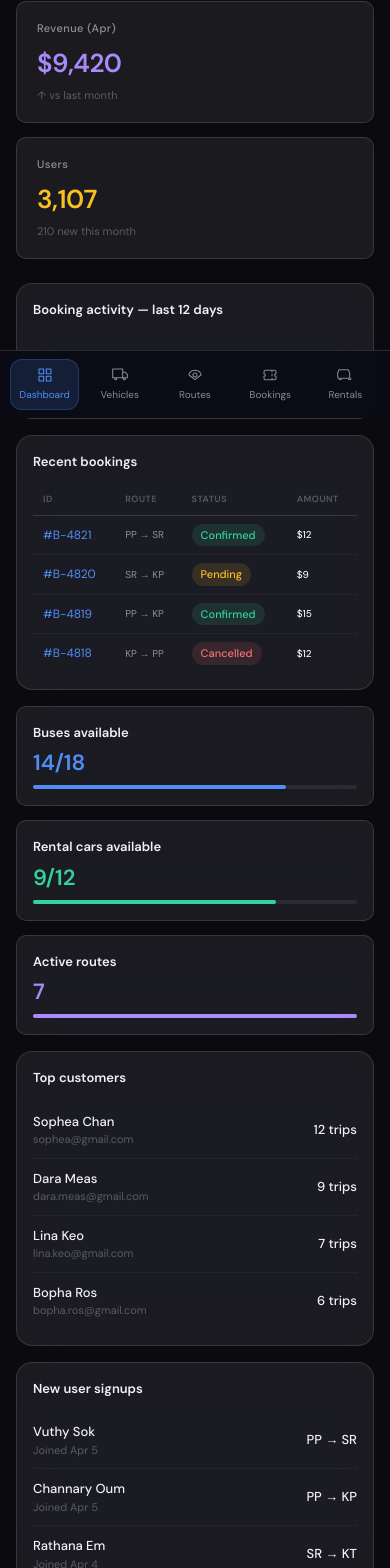
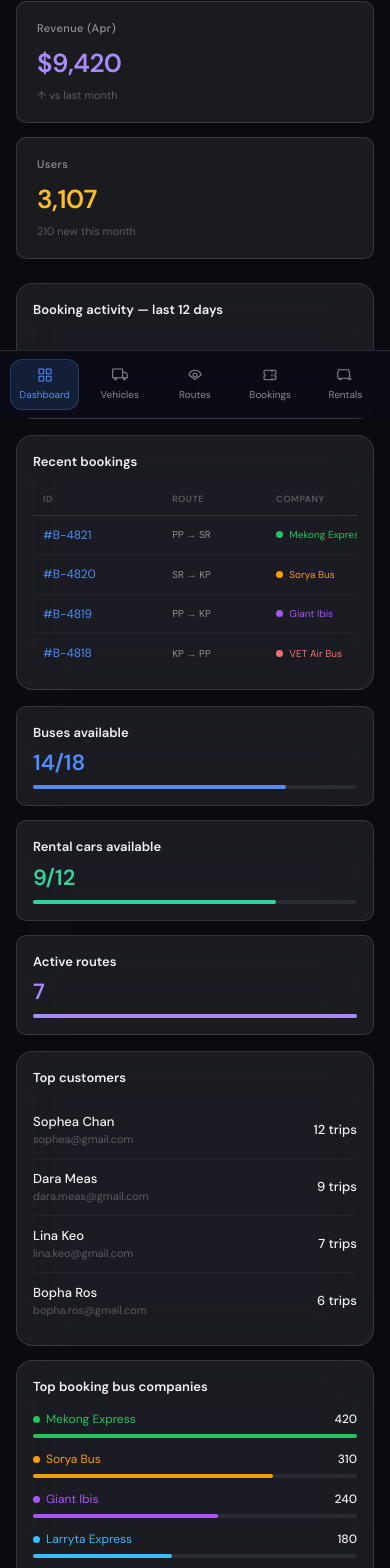
Before and after one commit to Mongkol7/Bus-Car-Booking-Car-Rental-System, a React (Vite) app: page /admin in a window 390 px wide. Shown: the part 426-1994 px from the top of the page. Built offline with nearby package versions, Linux system fonts and the light colour scheme; sample sign-in values are in the browser's storage; a web font is replaced by a local one.

Commit message:
Update admin reports layout and mobile table scroll

```diff
--- a/src/Admin.jsx
+++ b/src/Admin.jsx
@@ -122,6 +122,8 @@ const css = `
   .metric-sub { font-size: 11px; color: var(--text-3); margin-top: 4px; }
   .metric-dot { width: 6px; height: 6px; border-radius: 50%; display: inline-block; margin-right: 5px; }
 
+  .chart-scroll { width: 100%; overflow-x: auto; -webkit-overflow-scrolling: touch; }
+
   /* GRID 2 */
   .grid2 { display: grid; grid-template-columns: 1fr 1fr; gap: 16px; margin-bottom: 16px; }
   .grid3 { display: grid; grid-template-columns: 1fr 1fr 1fr; gap: 14px; }
@@ -409,6 +411,7 @@ const css = `
   @media (max-width: 1024px) {
     .metrics { grid-template-columns: repeat(2, 1fr); }
     .grid2 { grid-template-columns: 1fr; }
+    .grid2 .card { overflow-x: hidden; }
     .grid3 { grid-template-columns: 1fr; }
     .car-grid { grid-template-columns: repeat(2, 1fr); }
   }
@@ -429,6 +432,10 @@ const css = `
     .metrics { grid-template-columns: 1fr; }
     .car-grid { grid-template-columns: 1fr; }
     table { font-size: 11px; table-layout: auto; width: 100%; white-space: nowrap; }
+    .table-wrap { width: 100%; max-width: 100%; overflow-x: auto; -webkit-overflow-scrolling: touch; }
+    .table-wrap table { min-width: 700px; }   /* ← wider to fit Company column */
+    .chart-scroll { overflow-x: auto; -webkit-overflow-scrolling: touch; }
+    .chart-scroll .chart-row { min-width: 480px; }
     thead th { padding: 8px 10px; white-space: nowrap; overflow: visible; text-overflow: clip; }
     td { padding: 8px 10px; white-space: nowrap; overflow: visible; text-overflow: clip; }
     td > div { display: inline; }
@@ -501,6 +508,17 @@ const NAV = [
   { id: 'reports', label: 'Reports', icon: 'chart' },
 ];
 
+const companyMeta = {
+  'Mekong Express': { color: '#22c55e', bg: 'rgba(34,197,94,0.16)' },
+  'Sorya Bus': { color: '#f59e0b', bg: 'rgba(245,158,11,0.16)' },
+  'Giant Ibis': { color: '#a855f7', bg: 'rgba(168,85,247,0.16)' },
+  'Larryta Express': { color: '#38bdf8', bg: 'rgba(56,189,248,0.16)' },
+  'VET Air Bus': { color: '#f87171', bg: 'rgba(248,113,113,0.16)' },
+  'Capitol Tours': { color: '#60a5fa', bg: 'rgba(96,165,250,0.16)' },
+};
+const getCompanyMeta = (name) =>
+  companyMeta[name] || { color: 'var(--text-2)', bg: 'rgba(255,255,255,0.06)' };
+
 // ── SIDEBAR ────────────────────────────────────────────────────────────────────
 function Sidebar({ active, setActive, onLogout }) {
   return (
@@ -527,7 +545,7 @@ function Sidebar({ active, setActive, onLogout }) {
       </div>
       <div className="nav-section">
         <div className="nav-label">Manage</div>
-        {NAV.slice(1).filter((n) => n.id !== 'reports').map((n) => (
+        {NAV.slice(1).map((n) => (
           <div
             key={n.id}
             className={`nav-item ${active === n.id ? 'active' : ''}`}
@@ -600,6 +618,7 @@ function Dashboard() {
       <div className="grid2">
           <div className="card observe-animate">
             <div className="sec-title">Booking activity — last 12 days</div>
+            <div className="chart-scroll">
               <div className="chart-row chart-animate observe-animate">
                 {bars.map((h, i) => (
                   <div
@@ -609,6 +628,7 @@ function Dashboard() {
                   />
                 ))}
               </div>
+            </div>
           <div
             style={{
               display: 'flex',
@@ -622,37 +642,79 @@ function Dashboard() {
         </div>
           <div className="card observe-animate">
           <div className="sec-title">Recent bookings</div>
+          <div className="table-wrap">
           <table>
             <thead>
               <tr>
                 <th>ID</th>
                 <th>Route</th>
+                <th>Company</th>
                 <th>Status</th>
                 <th>Amount</th>
               </tr>
             </thead>
             <tbody>
               {[
-                ['#B-4821', 'PP → SR', 'Confirmed', '$12'],
-                ['#B-4820', 'SR → KP', 'Pending', '$9'],
-                ['#B-4819', 'PP → KP', 'Confirmed', '$15'],
-                ['#B-4818', 'KP → PP', 'Cancelled', '$12'],
-              ].map(([id, route, status, amt]) => (
-                <tr key={id}>
-                  <td style={{ color: 'var(--accent)', fontSize: 12 }}>{id}</td>
-                  <td className="td-muted">{route}</td>
+                {
+                  id: '#B-4821',
+                  route: 'PP → SR',
+                  company: 'Mekong Express',
+                  status: 'Confirmed',
+                  amt: '$12',
+                },
+                {
+                  id: '#B-4820',
+                  route: 'SR → KP',
+                  company: 'Sorya Bus',
+                  status: 'Pending',
+                  amt: '$9',
+                },
+                {
+                  id: '#B-4819',
+                  route: 'PP → KP',
+                  company: 'Giant Ibis',
+                  status: 'Confirmed',
+                  amt: '$15',
+                },
+                {
+                  id: '#B-4818',
+                  route: 'KP → PP',
+                  company: 'VET Air Bus',
+                  status: 'Cancelled',
+                  amt: '$12',
+                },
+              ].map((b) => (
+                <tr key={b.id}>
+                  <td style={{ color: 'var(--accent)', fontSize: 12 }}>{b.id}</td>
+                  <td className="td-muted">{b.route}</td>
+                  <td>
+                    <div style={{ display: 'flex', alignItems: 'center', gap: 6 }}>
+                      <span
+                        style={{
+                          width: 7,
+                          height: 7,
+                          borderRadius: '50%',
+                          background: getCompanyMeta(b.company).color,
+                        }}
+                      />
+                      <span style={{ color: getCompanyMeta(b.company).color }}>
+                        {b.company}
+                      </span>
+                    </div>
+                  </td>
                   <td>
                     <span
-                      className={`badge ${status === 'Confirmed' ? 'badge-green' : status === 'Pending' ? 'badge-amber' : 'badge-red'}`}
-                    >
-                      {status}
+                      className={`badge ${b.status === 'Confirmed' ? 'badge-green' : b.status === 'Pending' ? 'badge-amber' : 'badge-red'}`}
+                    >
+                      {b.status}
                     </span>
                   </td>
-                  <td style={{ fontWeight: 500 }}>{amt}</td>
+                  <td style={{ fontWeight: 500 }}>{b.amt}</td>
                 </tr>
               ))}
             </tbody>
           </table>
+          </div>
         </div>
       </div>
       <div className="grid3">
@@ -699,7 +761,7 @@ function Dashboard() {
           </div>
         ))}
       </div>
-      <div className="grid2" style={{ marginTop: 16 }}>
+      <div className="grid3" style={{ marginTop: 16 }}>
         <div className="card">
           <div className="sec-title">Top customers</div>
           {[
@@ -720,21 +782,53 @@ function Dashboard() {
           ))}
         </div>
         <div className="card">
-          <div className="sec-title">New user signups</div>
+          <div className="sec-title">Top booking bus companies</div>
           {[
-            { name: 'Vuthy Sok', date: 'Apr 5', route: 'PP → SR' },
-            { name: 'Channary Oum', date: 'Apr 5', route: 'PP → KP' },
-            { name: 'Rathana Em', date: 'Apr 4', route: 'SR → KT' },
-            { name: 'Makara Phy', date: 'Apr 4', route: 'PP → KP' },
-          ].map((u) => (
-            <div key={u.name} className="stat-row">
-              <div>
-                <div style={{ fontSize: 13, fontWeight: 500 }}>{u.name}</div>
-                <div style={{ fontSize: 11, color: 'var(--text-3)' }}>
-                  Joined {u.date}
-                </div>
-              </div>
-              <span className="stat-val">{u.route}</span>
+            { name: 'Mekong Express', count: 420, pct: 100 },
+            { name: 'Sorya Bus', count: 310, pct: 74 },
+            { name: 'Giant Ibis', count: 240, pct: 57 },
+            { name: 'Larryta Express', count: 180, pct: 43 },
+          ].map((c) => (
+            <div key={c.name} style={{ marginBottom: 12 }}>
+              <div
+                style={{
+                  display: 'flex',
+                  justifyContent: 'space-between',
+                  marginBottom: 4,
+                }}
+              >
+                <span
+                  style={{
+                    fontSize: 12,
+                    color: getCompanyMeta(c.name).color,
+                    display: 'flex',
+                    alignItems: 'center',
+                    gap: 6,
+                  }}
+                >
+                  <span
+                    style={{
+                      width: 7,
+                      height: 7,
+                      borderRadius: '50%',
+                      background: getCompanyMeta(c.name).color,
+                    }}
+                  />
+                  {c.name}
+                </span>
+                <span style={{ fontSize: 12, fontWeight: 500 }}>
+                  {c.count}
+                </span>
+              </div>
+              <div className="prog-track">
+                <div
+                  className="prog-fill"
+                  style={{
+                    width: `${c.pct}%`,
+                    background: getCompanyMeta(c.name).color,
+                  }}
+                />
+              </div>
             </div>
           ))}
         </div>
@@ -904,6 +998,7 @@ function Routes() {
       id: 'R-01',
       from: 'Phnom Penh',
       to: 'Siem Reap',
+      company: 'Mekong Express',
       stops: 2,
       dist: '314 km',
       duration: '5h',
@@ -913,6 +1008,7 @@ function Routes() {
       id: 'R-02',
       from: 'Phnom Penh',
       to: 'Kampot',
+      company: 'Sorya Bus',
       stops: 1,
       dist: '148 km',
       duration: '2.5h',
@@ -922,6 +1018,7 @@ function Routes() {
       id: 'R-03',
       from: 'Siem Reap',
       to: 'Kampong Thom',
+      company: 'Giant Ibis',
       stops: 0,
       dist: '147 km',
       duration: '2h',
@@ -931,6 +1028,7 @@ function Routes() {
       id: 'R-04',
       from: 'Phnom Penh',
       to: 'Kampong Cham',
+      company: 'Capitol Tours',
       stops: 1,
       dist: '120 km',
       duration: '2h',
@@ -940,6 +1038,7 @@ function Routes() {
       id: 'R-05',
       from: 'Phnom Penh',
       to: 'Kep',
+      company: 'VET Air Bus',
       stops: 2,
       dist: '172 km',
       duration: '3h',
@@ -949,6 +1048,7 @@ function Routes() {
       id: 'R-06',
       from: 'Phnom Penh',
       to: 'Battambang',
+      company: 'Larryta Express',
       stops: 1,
       dist: '291 km',
       duration: '5h',
@@ -958,6 +1058,7 @@ function Routes() {
       id: 'R-07',
       from: 'Phnom Penh',
       to: 'Sihanoukville',
+      company: 'Sorya Bus',
       stops: 1,
       dist: '230 km',
       duration: '4h',
@@ -967,6 +1068,7 @@ function Routes() {
       id: 'R-08',
       from: 'Phnom Penh',
       to: 'Kratie',
+      company: 'Mekong Express',
       stops: 2,
       dist: '315 km',
       duration: '6h',
@@ -1007,7 +1109,7 @@ function Routes() {
     {
       id: 'S-04',
       route: 'SR → KT',
-      vehicle: 'Capitol Bus',
+      vehicle: 'Capitol Tours',
       type: 'Standard Coach',
       depart: '08:00',
       seats: '45/45',
@@ -1059,6 +1161,7 @@ function Routes() {
               <tr>
                 <th>ID</th>
                 <th>From → To</th>
+                <th>Company</th>
                 <th>Stops</th>
                 <th>Distance</th>
                 <th>Duration</th>
@@ -1074,6 +1177,21 @@ function Routes() {
                   </td>
                   <td style={{ fontWeight: 500, fontSize: 13 }}>
                     {r.from} → {r.to}
+                  </td>
+                  <td>
+                    <div style={{ display: 'flex', alignItems: 'center', gap: 6 }}>
+                      <span
+                        style={{
+                          width: 7,
+                          height: 7,
+                          borderRadius: '50%',
+                          background: getCompanyMeta(r.company).color,
+                        }}
+                      />
+                      <span style={{ color: getCompanyMeta(r.company).color }}>
+                        {r.company}
+                      </span>
+                    </div>
                   </td>
                   <td className="td-muted">{r.stops}</td>
                   <td className="td-muted">{r.dist}</td>
@@ -1114,8 +1232,20 @@ function Routes() {
                     {s.id}
                   </td>
                   <td style={{ fontWeight: 500, fontSize: 13 }}>{s.route}</td>
-                  <td className="td-muted" style={{ fontSize: 12 }}>
+                  <td>
+                    <div style={{ display: 'flex', alignItems: 'center', gap: 6, fontSize: 12 }}>
+                      <span
+                        style={{
+                          width: 7,
+                          height: 7,
+                          borderRadius: '50%',
+                          background: getCompanyMeta(s.vehicle).color,
+                        }}
+                      />
+                      <span style={{ color: getCompanyMeta(s.vehicle).color }}>
                         {s.vehicle}
+                      </span>
+                    </div>
                   </td>
                   <td>
                     <span className="badge badge-blue">{s.depart}</span>
@@ -1199,7 +1329,7 @@ function Bookings() {
       payment: 'KHQR',
       email: 'bopha.ros@gmail.com',
       phone: '+855 15 774 991',
-      vehicle: 'Capitol Bus',
+      vehicle: 'Capitol Tours',
       status: 'Confirmed',
     },
     {
@@ -1289,7 +1419,19 @@ function Bookings() {
                   </td>
                   <td>
                     <div className="td-muted">{b.route}</div>
-                    <div style={{ fontSize: 11, color: 'var(--text-3)' }}>{b.vehicle}</div>
+                    <div style={{ fontSize: 11, color: 'var(--text-3)', display: 'flex', alignItems: 'center', gap: 6 }}>
+                      <span
+                        style={{
+                          width: 7,
+                          height: 7,
+                          borderRadius: '50%',
+                          background: getCompanyMeta(b.vehicle).color,
+                        }}
+                      />
+                      <span style={{ color: getCompanyMeta(b.vehicle).color }}>
+                        {b.vehicle}
+                      </span>
+                    </div>
                   </td>
                   <td className="td-muted">{b.seat}</td>
                   <td className="td-muted">{b.date}</td>
@@ -1710,8 +1852,58 @@ function Reports() {
             </div>
           ))}
         </div>
-      </div>
-      <div className="grid2" style={{ marginTop: 16 }}>
+        <div className="card observe-animate">
+          <div className="sec-title">Top booking bus companies</div>
+          {[
+            { name: 'Mekong Express', count: 420, pct: 100 },
+            { name: 'Sorya Bus', count: 310, pct: 74 },
+            { name: 'Giant Ibis', count: 240, pct: 57 },
+            { name: 'Larryta Express', count: 180, pct: 43 },
+          ].map((c) => (
+            <div key={c.name} style={{ marginBottom: 12 }}>
+              <div
+                style={{
+                  display: 'flex',
+                  justifyContent: 'space-between',
+                  marginBottom: 4,
+                }}
+              >
+                <span
+                  style={{
+                    fontSize: 12,
+                    color: getCompanyMeta(c.name).color,
+                    display: 'flex',
+                    alignItems: 'center',
+                    gap: 6,
+                  }}
+                >
+                  <span
+                    style={{
+                      width: 7,
+                      height: 7,
+                      borderRadius: '50%',
+                      background: getCompanyMeta(c.name).color,
+                    }}
+                  />
+                  {c.name}
+                </span>
+                <span style={{ fontSize: 12, fontWeight: 500 }}>
+                  {c.count}
+                </span>
+              </div>
+              <div className="prog-track">
+                <div
+                  className="prog-fill"
+                  style={{
+                    width: `${c.pct}%`,
+                    background: getCompanyMeta(c.name).color,
+                  }}
+                />
+              </div>
+            </div>
+          ))}
+        </div>
+
         <div className="card observe-animate">
           <div className="sec-title">Top customers by spend</div>
           {[
--- a/src/User.jsx
+++ b/src/User.jsx
@@ -587,6 +587,17 @@ const NAV = [
   { id: 'profile', label: 'Profile', icon: 'user' },
 ];
 
+const companyMeta = {
+  'Mekong Express': { color: '#22c55e', bg: 'rgba(34,197,94,0.16)' },
+  'Sorya Bus': { color: '#f59e0b', bg: 'rgba(245,158,11,0.16)' },
+  'Giant Ibis': { color: '#a855f7', bg: 'rgba(168,85,247,0.16)' },
+  'Larryta Express': { color: '#38bdf8', bg: 'rgba(56,189,248,0.16)' },
+  'VET Air Bus': { color: '#f87171', bg: 'rgba(248,113,113,0.16)' },
+  'Capitol Tours': { color: '#60a5fa', bg: 'rgba(96,165,250,0.16)' },
+};
+const getCompanyMeta = (name) =>
+  companyMeta[name] || { color: 'var(--text-2)', bg: 'rgba(255,255,255,0.06)' };
+
 function TopNav({ active, setActive, role, onLogout }) {
   const navigate = useNavigate();
   return (
@@ -723,6 +734,7 @@ function Home({ role, setActive }) {
             {
               type: 'ticket',
               route: 'Phnom Penh → Siem Reap',
+              company: 'Mekong Express',
               date: 'Apr 5, 06:00',
               seat: 'A12',
               status: 'Confirmed',
@@ -749,6 +761,30 @@ function Home({ role, setActive }) {
                     {b.type === 'ticket' ? 'BUS TICKET' : 'CAR RENTAL'}
                   </span>
                   <div className="booking-route">{b.route}</div>
+                  {b.type === 'ticket' && (
+                    <div
+                      style={{
+                        fontSize: 11,
+                        color: 'var(--text-2)',
+                        display: 'flex',
+                        alignItems: 'center',
+                        gap: 6,
+                        marginTop: 2,
+                      }}
+                    >
+                      <span
+                        style={{
+                          width: 7,
+                          height: 7,
+                          borderRadius: '50%',
+                          background: getCompanyMeta(b.company).color,
+                        }}
+                      />
+                      <span style={{ color: getCompanyMeta(b.company).color }}>
+                        {b.company}
+                      </span>
+                    </div>
+                  )}
                 </div>
                 <span
                   className={`badge ${b.status === 'Confirmed' ? 'badge-green' : 'badge-purple'}`}
@@ -764,6 +800,14 @@ function Home({ role, setActive }) {
                   {b.type === 'ticket' ? 'Seat' : 'Duration'}
                   <span>{b.seat}</span>
                 </div>
+                {b.type === 'ticket' && (
+                  <div className="booking-meta-item">
+                    Bus
+                    <span style={{ color: getCompanyMeta(b.company).color }}>
+                      {b.company}
+                    </span>
+                  </div>
+                )}
               </div>
             </div>
           ))
@@ -1998,6 +2042,7 @@ function MyBookings({ role }) {
         id: '#B-4811',
         type: 'ticket',
         route: 'Phnom Penh → Siem Reap',
+        company: 'Mekong Express',
         price: '$12.00',
         status: 'Confirmed',
         date: 'Apr 5, 2026',
@@ -2010,6 +2055,7 @@ function MyBookings({ role }) {
         id: '#B-4795',
         type: 'ticket',
         route: 'Phnom Penh → Kampot',
+        company: 'Sorya Bus',
         price: '$8.00',
         status: 'Completed',
         date: 'Mar 12, 2026',
@@ -2114,6 +2160,30 @@ function MyBookings({ role }) {
               <div style={{ fontSize: 11, color: 'var(--text-3)' }}>
                 {b.id} · {b.date}
               </div>
+              {b.type === 'ticket' && (
+                <div
+                  style={{
+                    fontSize: 11,
+                    color: 'var(--text-2)',
+                    display: 'flex',
+                    alignItems: 'center',
+                    gap: 6,
+                    marginTop: 4,
+                  }}
+                >
+                  <span
+                    style={{
+                      width: 7,
+                      height: 7,
+                      borderRadius: '50%',
+                      background: getCompanyMeta(b.company).color,
+                    }}
+                  />
+                  <span style={{ color: getCompanyMeta(b.company).color }}>
+                    {b.company}
+                  </span>
+                </div>
+              )}
             </div>
             <span
               className={`badge ${b.status === 'Confirmed' ? 'badge-green' : b.status === 'Completed' || b.status === 'Returned' ? 'badge-purple' : 'badge-amber'}`}
@@ -2130,6 +2200,14 @@ function MyBookings({ role }) {
               {b.type === 'ticket' ? 'Seat' : 'Plate'}
               <span>{b.seat}</span>
             </div>
+            {b.type === 'ticket' && (
+              <div className="booking-meta-item">
+                Bus
+                <span style={{ color: getCompanyMeta(b.company).color }}>
+                  {b.company}
+                </span>
+              </div>
+            )}
             <div className="booking-meta-item">
               Paid<span>{b.price}</span>
             </div>
```
Lines whose indentation alone changed are shown as unchanged.
